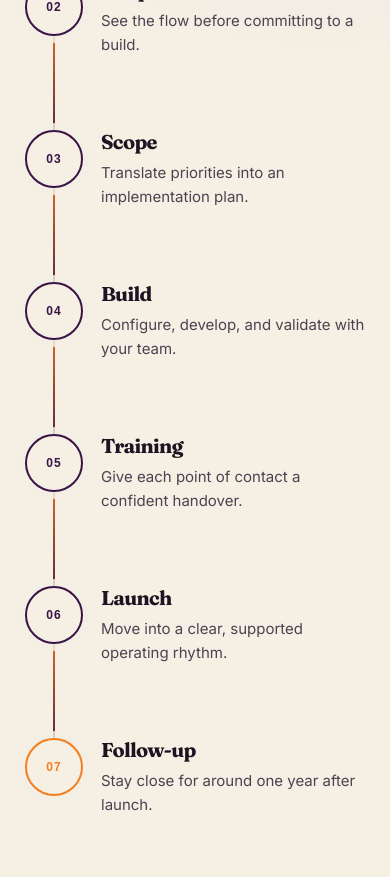
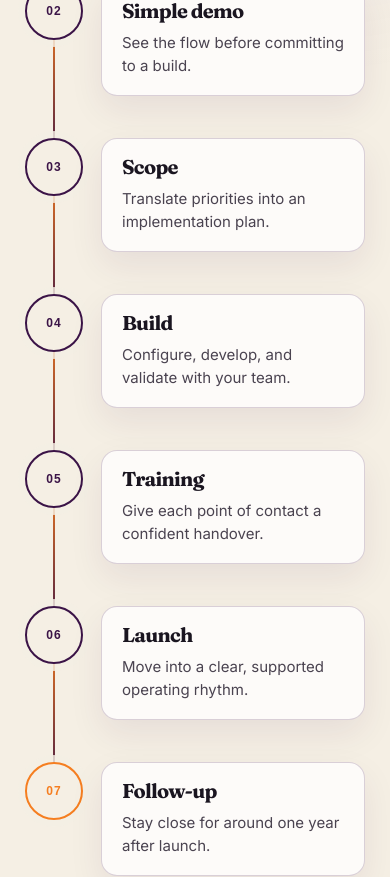
Before and after one commit to sutur-ai/sutur-website, a Next.js app: page / in a window 390 px wide. Shown: the part 4940-5817 px from the top of the page. Built offline with nearby package versions, Linux system fonts and the light colour scheme.

Commit message:
feat: animate timeline step cards on reveal

```diff
--- a/src/app/globals.css
+++ b/src/app/globals.css
@@ -771,6 +771,15 @@ section.scroll-section {
   min-width: 0;
   padding: 0 clamp(8px, 0.9vw, 14px);
 }
+.timeline-step::before {
+  content: "";
+  position: absolute;
+  top: var(--marker-size);
+  left: 50%;
+  width: 1px;
+  height: 22px;
+  background: var(--line);
+}
 .timeline-marker {
   width: var(--marker-size);
   height: var(--marker-size);
@@ -793,10 +802,36 @@ section.scroll-section {
   letter-spacing: 0.08em;
 }
 .timeline-copy {
+  width: 100%;
   max-width: 190px;
-  margin: 0 auto;
-  padding-top: 22px;
+  min-height: 184px;
+  margin: 22px auto 0;
+  padding: 20px 16px 18px;
+  border: 1px solid color-mix(in srgb, var(--violet) 19%, transparent);
+  border-radius: 16px;
+  background: color-mix(in srgb, #fff 78%, var(--paper));
+  box-shadow: 0 14px 34px rgba(59, 20, 71, 0.08);
   text-align: center;
+}
+.timeline-reveal .timeline-copy {
+  opacity: 0;
+  transform: translate3d(-32px, 8px, 0) scale(0.98);
+  will-change: transform, opacity;
+}
+.timeline-reveal.is-visible .timeline-copy {
+  animation: timeline-card-enter 650ms cubic-bezier(0.22, 1, 0.36, 1) forwards;
+}
+.timeline-step:nth-child(2) .timeline-copy { animation-delay: 110ms; }
+.timeline-step:nth-child(3) .timeline-copy { animation-delay: 220ms; }
+.timeline-step:nth-child(4) .timeline-copy { animation-delay: 330ms; }
+.timeline-step:nth-child(5) .timeline-copy { animation-delay: 440ms; }
+.timeline-step:nth-child(6) .timeline-copy { animation-delay: 550ms; }
+.timeline-step:nth-child(7) .timeline-copy { animation-delay: 660ms; }
+@keyframes timeline-card-enter {
+  to {
+    opacity: 1;
+    transform: translate3d(0, 0, 0) scale(1);
+  }
 }
 .timeline h3 {
   margin: 0 0 10px;
@@ -1490,6 +1525,9 @@ footer b {
     min-height: 152px;
     padding: 0 0 42px;
   }
+  .timeline-step::before {
+    display: none;
+  }
   .timeline-marker {
     grid-column: 1;
     grid-row: 1;
@@ -1499,8 +1537,9 @@ footer b {
     grid-row: 1;
     width: 100%;
     max-width: 500px;
+    min-height: 0;
     margin: 0;
-    padding-top: 2px;
+    padding: 18px 20px;
     text-align: left;
   }
   .timeline-copy p {
--- a/src/app/page.tsx
+++ b/src/app/page.tsx
@@ -1,10 +1,10 @@
 import { Header } from "@/components/sections/Header";
 import { SectionScroll } from "@/components/sections/SectionScroll";
+import { ProcessTimeline } from "@/components/sections/ProcessTimeline";
 import { KnowledgeDiagram } from "@/components/brand/Diagrams";
 import { ModuleGrid } from "@/components/brand/ModuleGrid";
 import { Booking } from "@/components/booking/Booking";
 import { agentExamples } from "@/content/services";
-import { process } from "@/content/process";
 
 export default function Home() {
   return (
@@ -85,19 +85,7 @@ export default function Home() {
       <section className="section process scroll-section surface-paper" id="process">
         <p className="eyebrow">OUR PROCESS TIMELINE</p>
         <h2>Clear stages. A partner who stays close.</h2>
-        <div className="timeline" role="list" aria-label="Our process timeline">
-          {process.map(([n, t, d]) => (
-            <article className="timeline-step" role="listitem" key={n}>
-              <div className="timeline-marker" aria-hidden="true">
-                <span>{n}</span>
-              </div>
-              <div className="timeline-copy">
-                <h3>{t}</h3>
-                <p>{d}</p>
-              </div>
-            </article>
-          ))}
-        </div>
+        <ProcessTimeline />
       </section>
 
       <section className="section team scroll-section surface-ink" id="team">
--- /dev/null
+++ b/src/components/sections/ProcessTimeline.tsx
@@ -0,0 +1,52 @@
+'use client';
+
+import { useEffect, useRef } from 'react';
+import { process } from '@/content/process';
+
+export function ProcessTimeline() {
+  const timelineRef = useRef<HTMLDivElement>(null);
+
+  useEffect(() => {
+    const timeline = timelineRef.current;
+    if (!timeline) return;
+
+    const reducedMotion = window.matchMedia('(prefers-reduced-motion: reduce)');
+    if (reducedMotion.matches) {
+      timeline.classList.add('is-visible');
+      return;
+    }
+
+    const observer = new IntersectionObserver(
+      ([entry]) => {
+        if (!entry.isIntersecting) return;
+        timeline.classList.add('is-visible');
+        observer.disconnect();
+      },
+      { threshold: 0.25 },
+    );
+
+    observer.observe(timeline);
+    return () => observer.disconnect();
+  }, []);
+
+  return (
+    <div
+      ref={timelineRef}
+      className="timeline timeline-reveal"
+      role="list"
+      aria-label="Our process timeline"
+    >
+      {process.map(([n, title, description]) => (
+        <article className="timeline-step" role="listitem" key={n}>
+          <div className="timeline-marker" aria-hidden="true">
+            <span>{n}</span>
+          </div>
+          <div className="timeline-copy">
+            <h3>{title}</h3>
+            <p>{description}</p>
+          </div>
+        </article>
+      ))}
+    </div>
+  );
+}
```
